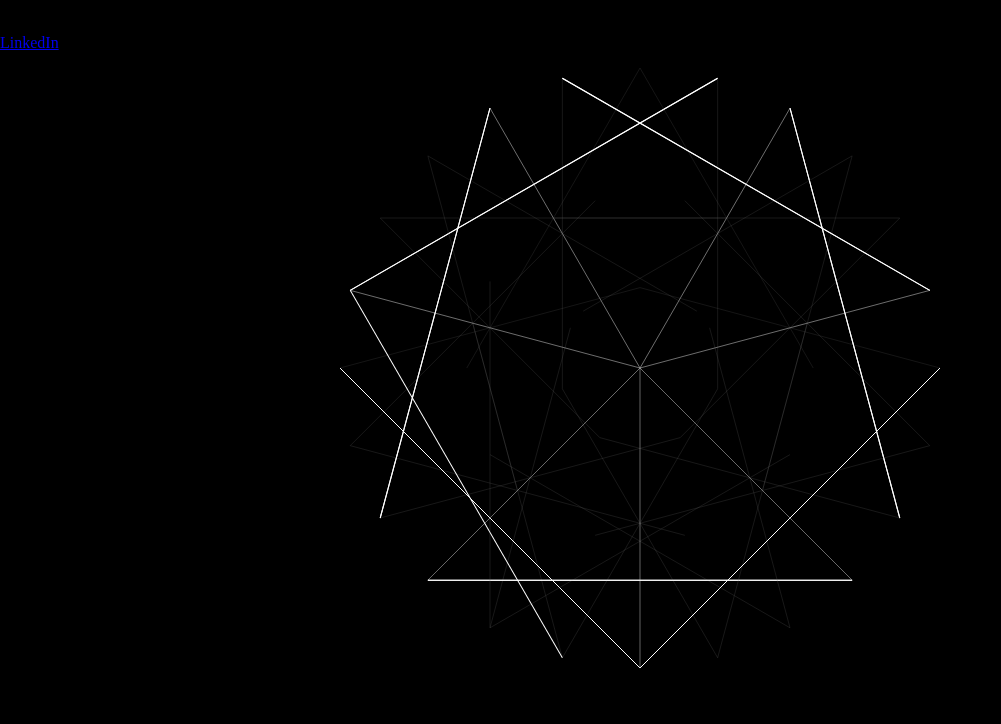
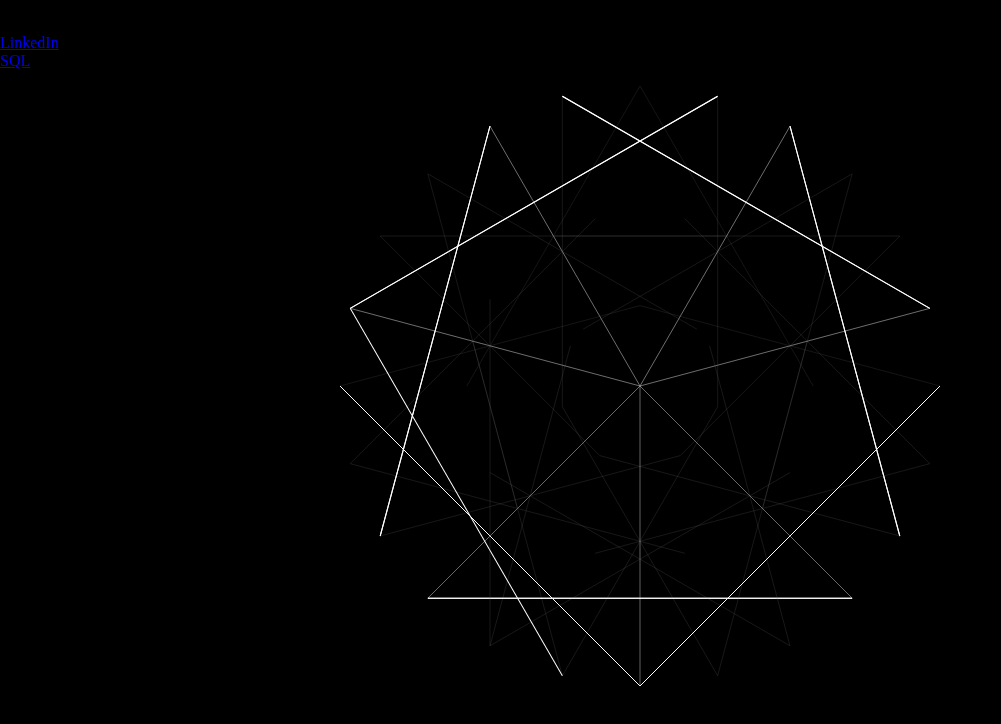
Before and after one commit to ardavanhashemzadeh/ardavanhashemzadeh.github.io, a plain HTML site: page index.html in a window 1280 px wide. Shown: the whole page, without its empty margins (0-1001 px from the left). Drawn offline with Linux system fonts and the light colour scheme.

Commit message:
Update index.html

```diff
--- a/index.html
+++ b/index.html
@@ -69,6 +69,10 @@ function redirect(){
 <body onload="init();">
 <p>
 	<a href="https://www.linkedin.com/in/ardyhash">LinkedIn</a>
+	<br>
+	<a href="https://github.com/ardavanhashemzadeh/SQL-OpenDental">SQL</a>
+	<br>
+
 </p>
 
 <canvas id="canvas" width="600" height="600"></canvas>
```
